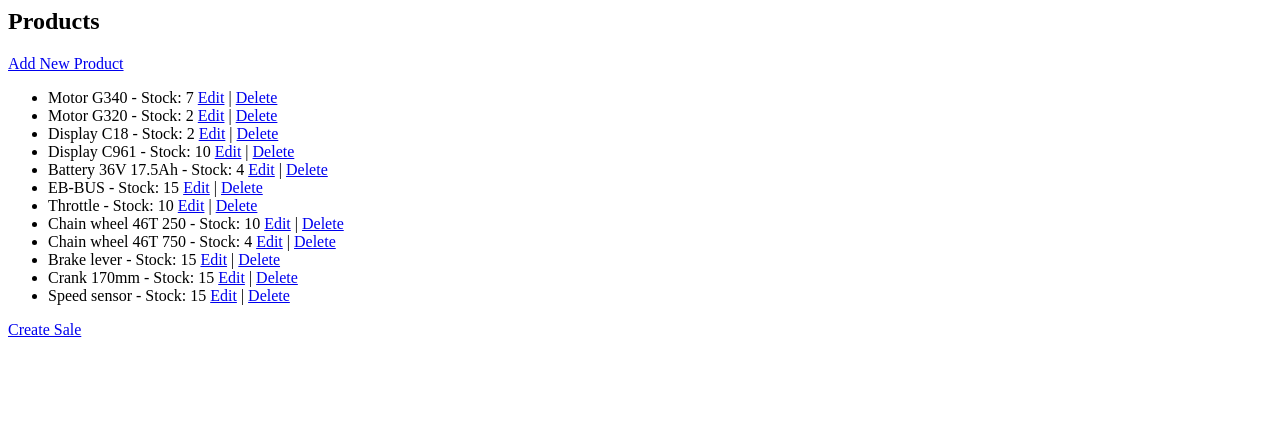
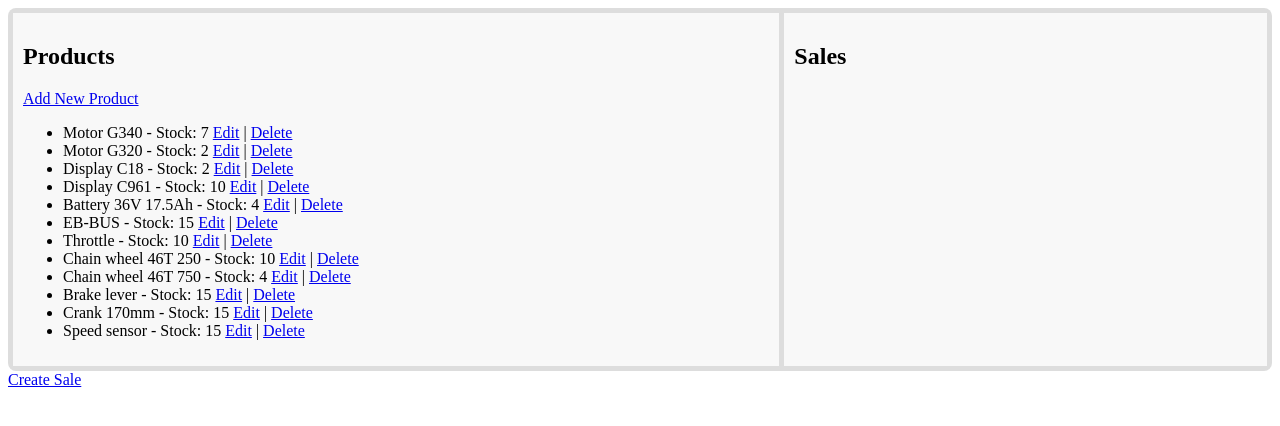
Before and after one commit to emax-77/Inventory-Management-System, a Django app: page /products/ in a window 1280 px wide. Shown: the top 426 px of the page. Run offline with Django 5.2, Linux system fonts and the light colour scheme; data comes from the database, SQL or seed files in the repository; parts of the project's set-up code (start-up, migrations or seed data) failed here and were passed over.

Commit message:
grid container created on product_list.html

```diff
--- a/ims/templates/product_list.html
+++ b/ims/templates/product_list.html
@@ -1,5 +1,33 @@
+<!DOCTYPE html>
+<html lang="en">
+<head>
+    <meta charset="UTF-8">
+    <meta name="viewport" content="width=device-width, initial-scale=1.0">
+    <title>Document</title>
+    <style>
+
+        .grid-container {
+            display: grid;
+            grid-template-columns: auto auto;
+            gap: 5px;
+            background-color: #dddddd;
+            padding: 5px;
+            border-radius: 8px;
+        }
+
+        .grid-container > div{
+            background-color: rgba(255, 255, 255, 0.8);
+            padding: 20px 0;
+            padding: 10px;
+        }
 
 
+    </style>
+</head>
+<body>
+
+    <div class="grid-container">
+        <div class="grid-item1">
             <h2>Products</h2>
             <a href="{% url 'product_create' %}">Add New Product</a>
             <ul>
@@ -10,5 +38,18 @@
                 </li>
                 {% endfor %}
             </ul>
+        </div>
+        <div class="grid-item2">
+            <h2>Sales</h2>
+            <ul>
+                {% for sale in sales %}
+                <li>{{ sale.product.name }} - Quantity Sold: {{ sale.quantity_sold }} - Date: {{ sale.sale_date }}</li>
+                {% endfor %}
+            </ul>
+        </div>
+    </div>
 
     <a href="{% url 'sale_create' %}">Create Sale</a>
+
+</body>
+</html>
```
Lines whose indentation alone changed are shown as unchanged.
